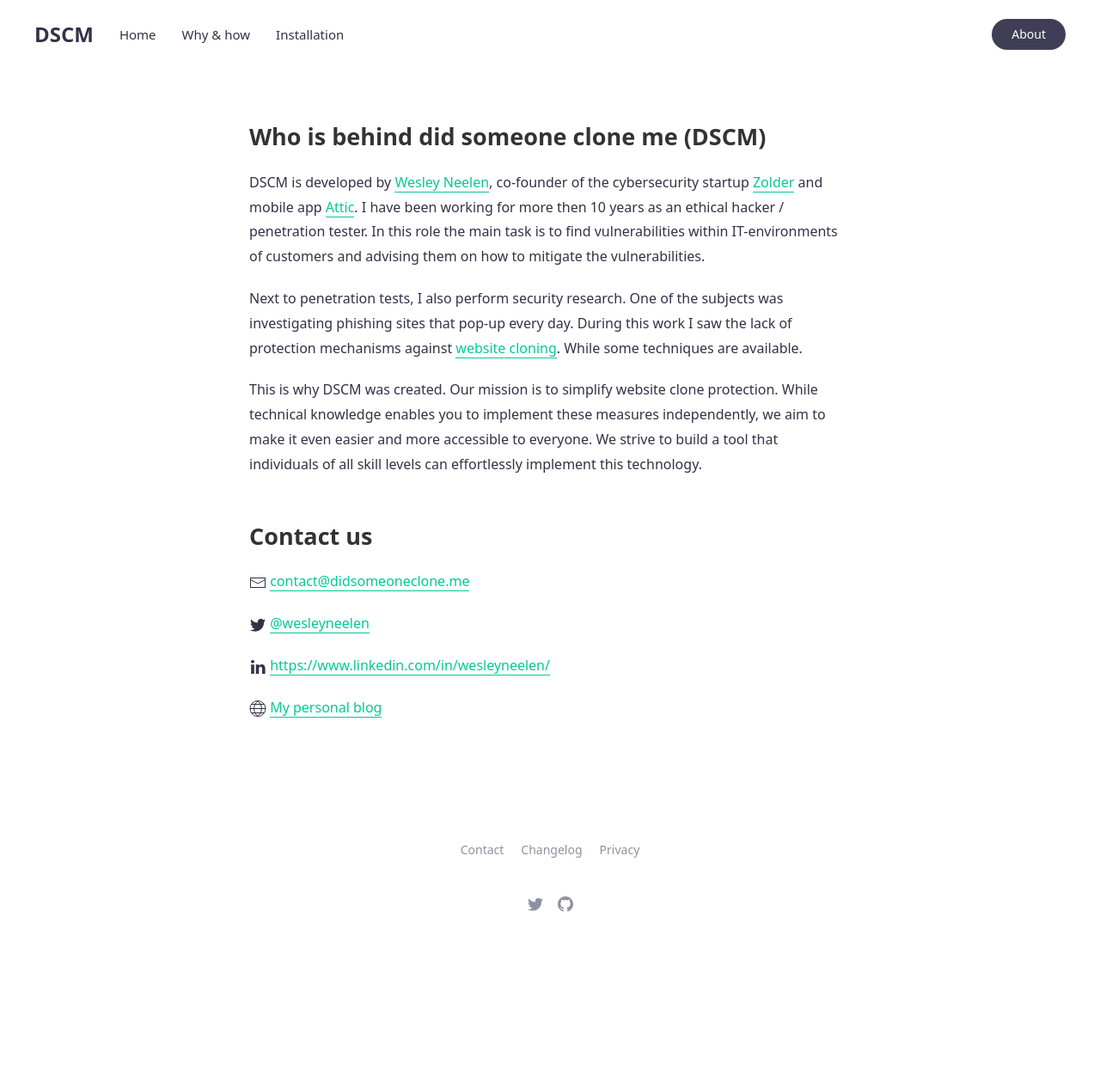
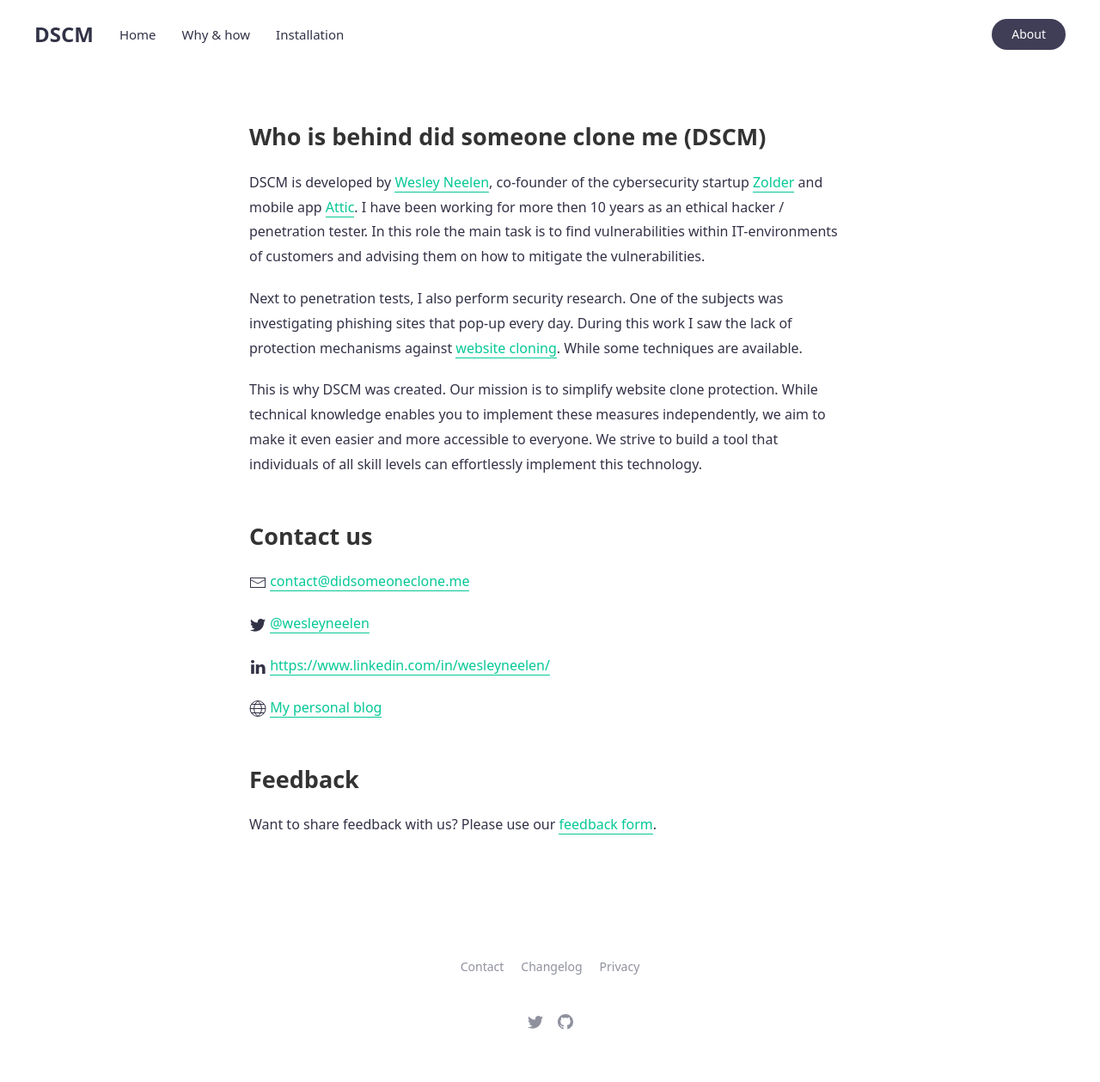
Before and after one commit to didsomeonecloneme/didsomeonecloneme.github.io, a Jekyll site: the page built from contact.md, in a window 1280 px wide. Shown: the whole page at 86% size. Built offline with Jekyll 4.4.1, drawn with Linux system fonts in a browser that asks for light colours; before the commit the page ends 1123 px from its top, so only the background shows below that.

Commit message:
Update contact.md

```diff
--- a/contact.md
+++ b/contact.md
@@ -23,3 +23,6 @@
 <span data-uk-icon="icon: linkedin;" class=""></span> <a href="https://www.linkedin.com/in/wesleyneelen/">https://www.linkedin.com/in/wesleyneelen/</a>
 
 <span data-uk-icon="icon: world;" class=""></span> <a href="https://forsec.nl">My personal blog</a>
+
+## Feedback
+Want to share feedback with us? Please use our <a href="https://zolderbv.typeform.com/dscm-feedback">feedback form</a>.
```
